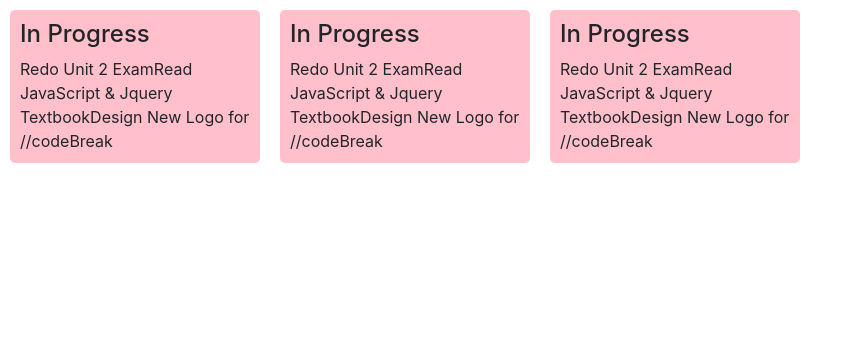
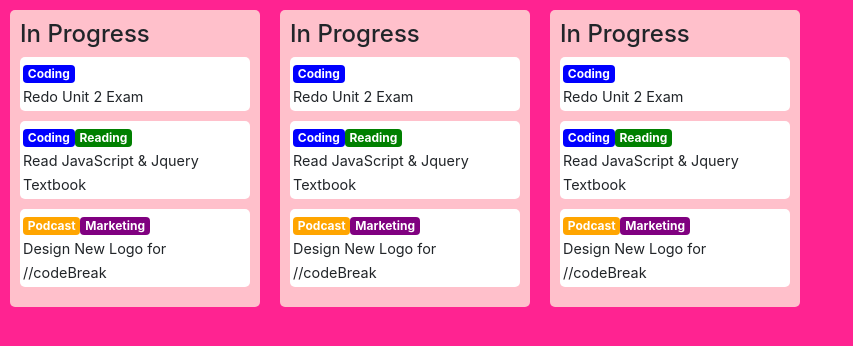
Before and after one commit to VictoriaBuchanan27/Mock-Trello, a React (Create React App) app: page / in a window 1280 px wide. Shown: the top 346 px of the page, without its empty margins (0-853 px from the left). Built offline with nearby package versions, Linux system fonts and the light colour scheme.

Commit message:
tags added

```diff
--- a/src/components/cards.css
+++ b/src/components/cards.css
@@ -0,0 +1,11 @@
+.task{
+    background-color:white;
+    border-radius:5px ;
+    padding:3px;
+    margin-bottom: 10px;
+
+}
+
+.task-title{
+    font-size: 90%;
+}
--- a/src/components/cards.js
+++ b/src/components/cards.js
@@ -1,8 +1,19 @@
 import React from 'react';
+import './cards.css';
+import Tag from './tags';
 
 const Cards = (props)=>{
     return(
+        <div className ='task'>
+        <div className = 'card-holder'>
+        {
+            props.tags.map((e,i)=>{
+                return <Tag color={e.color} type={e.type} key={i}/>
+            })
+        }
+        </div>
         <span className = 'task-title'>{props.title}</span>
+        </div>
     );
 }
 export default Cards;
--- /dev/null
+++ b/src/components/tags.css
@@ -0,0 +1,3 @@
+.tag{
+    margin-right:5px;
+}
--- /dev/null
+++ b/src/components/tags.js
@@ -0,0 +1,11 @@
+import React from 'react';
+import './tags.css'
+
+const Tag = (props) =>{
+    return (
+
+  <div className ='badge badge-primary' style ={{backgroundColor: props.color}}>{props.type}</div>
+    );
+}
+
+export default Tag ;
--- a/src/index.css
+++ b/src/index.css
@@ -1,3 +1,3 @@
 body {
-    background-color: #0077ec,
+    background-color:rgba(255, 0, 128, 0.863) ;
 }
```
